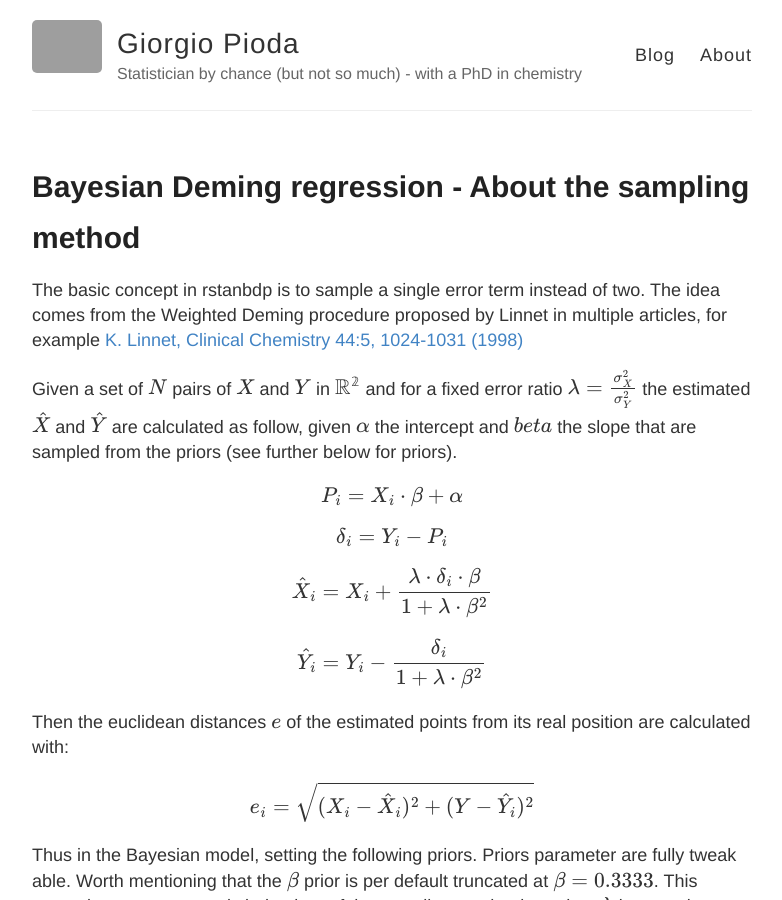
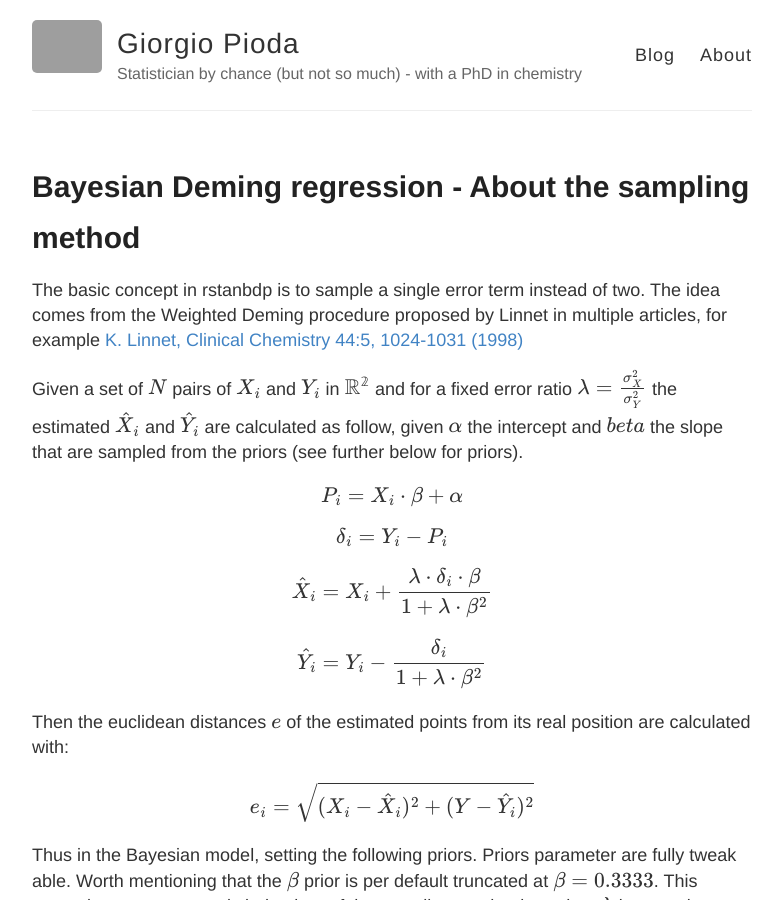
Before and after one commit to piodag/piodag.github.io, a Jekyll site: the page built from _posts/2014-3-18-3-bd3.md, in a window 1280 px wide and 900 px high. Shown: the whole window, without its empty margins (248-1030 px from the left). Built offline with Jekyll 4.4.1, drawn with Linux system fonts in a browser that asks for light colours; grey boxes are pictures that could not be loaded.

Commit message:
Index update

```diff
--- a/_posts/2014-3-18-3-bd3.md
+++ b/_posts/2014-3-18-3-bd3.md
@@ -8,7 +8,7 @@ The basic concept in rstanbdp is to sample a single error term instead of two. T
 idea comes from the Weighted Deming procedure proposed by Linnet in multiple
 articles, for example [K. Linnet, Clinical Chemistry 44:5, 1024-1031 (1998)](https://doi.org/10.1093/clinchem/44.5.1024)
 
-Given a set of $$N$$ pairs of $$ X $$ and $$ Y $$ in $$ \mathbb{R^{2}} $$ and for a fixed error ratio $$ \lambda = \frac{\sigma^{2}_{X}}{\sigma^{2}_{Y}} $$ the estimated $$ \hat{X} $$ and $$ \hat{Y}$$ are calculated as follow, given $$ \alpha$$ the intercept and $$ beta $$ the slope that are sampled from the priors (see further below for priors).
+Given a set of $$N$$ pairs of $$ X_{i} $$ and $$ Y_{i} $$ in $$ \mathbb{R^{2}} $$ and for a fixed error ratio $$ \lambda = \frac{\sigma^{2}_{X}}{\sigma^{2}_{Y}} $$ the estimated $$ \hat{X}_{i} $$ and $$ \hat{Y}_{i}$$ are calculated as follow, given $$ \alpha$$ the intercept and $$ beta $$ the slope that are sampled from the priors (see further below for priors).
 
 $$ P_{i} = X_{i} \cdot \beta + \alpha  $$
 
```
